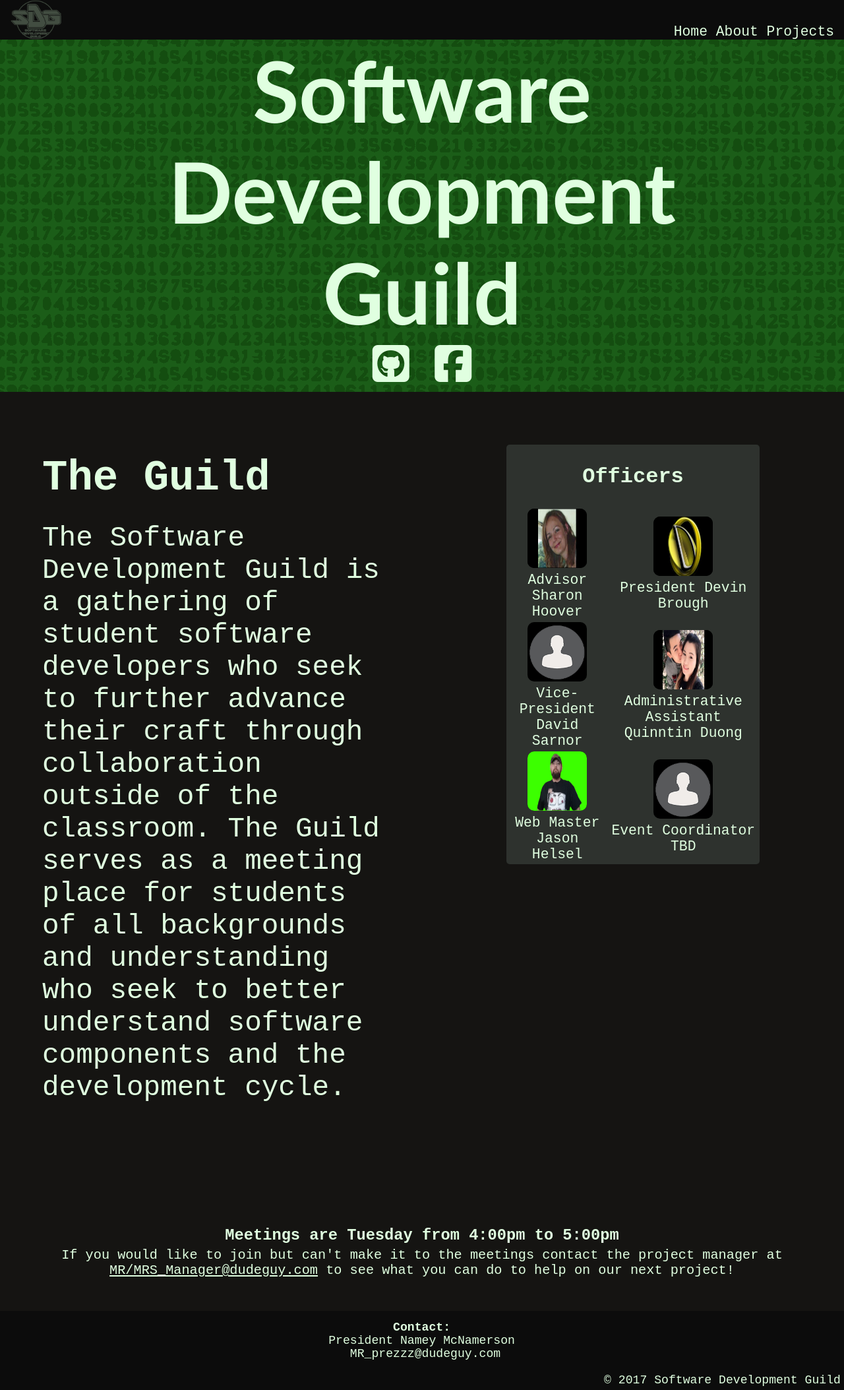
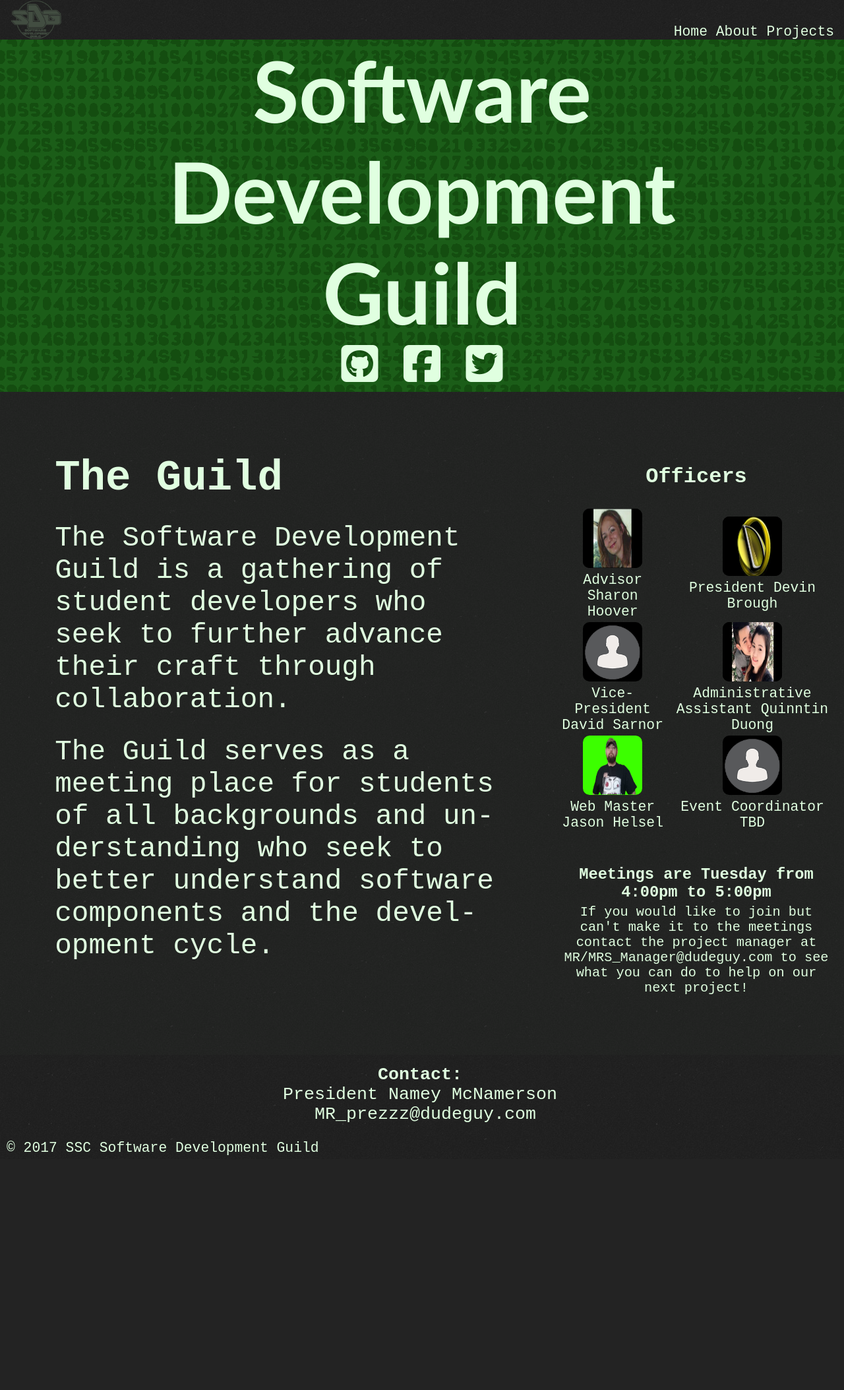
Before and after one commit to Demibro/Stark-State-College-SDG-App, a PHP site: page / in a window 1280 px wide. Shown: the whole page at 66% size. After the commit the page ends 1751 px from the top, so only its background shows below. Run offline with PHP 8.4, Linux system fonts and the light colour scheme; some libraries are stand-ins or nearby versions.

Commit message:
style fixes

```diff
--- a/The Guild/css/SDGstyle3.css
+++ b/The Guild/css/SDGstyle3.css
@@ -9,13 +9,15 @@ body
 	font-family: "Courier New", Courier, monospace;
 	margin: 0;
 	background-color: #222;
-	background-color: #010700FF;
-	background-color: #151412FF;
-	color:#303030;
+	background-color: #101310;
 	color: #E0FFE0;
 	font-size: 16pt;
 	min-width: 360px;
+}
 
+body, nav, footer
+{
+	background-image: url("../img/broken-noise.png");
 }
 /*#wrapper
 {
@@ -105,16 +107,16 @@ header i
 	margin-bottom: 10px;
 
 }
-header .fa-github-square, header .fa-facebook-square
+header a
 {
 	color: #E0FFE0;
 
 }
 
-header .fa-github-square:hover, header .fa-facebook-square:hover
+header a:hover
 {
 	color: #3BA828;
-	transition-duration: .75s;
+	transition-duration: .5s;
 }
 
 
@@ -122,6 +124,7 @@ header .fa-github-square:hover, header .fa-facebook-square:hover
 {
 	display: inline-block;
 	margin-top: 80px;
+	margin-bottom: 80px;
 
 
 }
@@ -134,20 +137,20 @@ header .fa-github-square:hover, header .fa-facebook-square:hover
 }
 
 
-
 .about
 {
-	max-width: 50%;
+	max-width: 65%;
 	float: left;
 	margin:0 auto;
 	font-size:2em;
 	margin-bottom: 40px;
+	text-align: left;
+	hyphens: auto;
+	-webkit-hyphens: auto;
 }
 
 .about h2, .about p
 {
-	/*background-color: white;
-	background-color: #2D392C;*/
 	margin: 0;
 	padding: 0;
 	margin: 0 auto;
@@ -158,24 +161,27 @@ header .fa-github-square:hover, header .fa-facebook-square:hover
 
 .about h2
 {
-	border-radius: 5px 5px;
+	/*border-radius: 5px 5px 0 0;
+	border: solid #2E322E;
+	border-width: 2px 2px 0 2px;*/\
+	text-transform: uppercase;
+
 }
 
 .about p
 {
-	border-radius: 0 0 5px 5px;
+	/*border-radius: 0 0 5px 5px;
+	border: solid #2E322E;
+	border-width: 0px 2px 2px 2px;*/
 }
 
 .meeting-info
 {
 
-	width: 95%;
-	margin: 0 auto;
+	max-width: 35%;
 	text-align: center;
-	clear:left;
-	margin-bottom: 50px;
-	margin-top: 125px;
 	font-size: .95em;
+	float:right;
 
 
 }
@@ -185,6 +191,13 @@ header .fa-github-square:hover, header .fa-facebook-square:hover
 	color: inherit;
 
 }
+
+.meeting-info h3, .meeting-info p
+{
+
+	margin: 0 auto;
+}
+
 .meeting-info h3
 {
 	margin: 0;
@@ -192,28 +205,28 @@ header .fa-github-square:hover, header .fa-facebook-square:hover
 }
 .meeting-info p
 {
-	margin: 0;
+	width: 90%;
+	margin: 0 auto;
 
 
 }
 .officers
 {
-	max-width: 50%;
+	max-width: 35%;
 	float: left;
-
-
+	margin-bottom: 50px;
 
 }
 .officers table
 {
-	max-width: 60%;
+
 	height: auto;
-	width: auto;
+	width: 95%;
 	margin: 0 auto;
 	border-radius: 5px;
 	color: inherit;
-	background-color: #303030;
-	background-color: #2E322E;
+	/*background-color: #2E322E;*/
+	/*border: solid 2px #2E322E;*/
 
 }
 .officers tr, th
@@ -227,7 +240,6 @@ header .fa-github-square:hover, header .fa-facebook-square:hover
 	width: 90px;
 	max-height: 100%;
 	height: 90px;
-
 	border-radius: 10px;
 	background-color: black;
 }
@@ -241,7 +253,7 @@ footer
 	background-color: #0C0C0C;
 	text-align: center;
 	color: inherit;
-	font-size: .85em;
+	font-size: 1.25em;
 
 }
 
@@ -249,14 +261,16 @@ footer #copyright
 	{
 		display: inline-flex;
 		width: 100%;
-
+		font-size: .8em;
 		padding-bottom: 5px;
+		margin-left: 10px;
 	}
 footer #copyright p
 {
-	text-align: right;
-	width: inherit;
-	margin-right: 5px;
+
+		width: inherit;
+		text-align: left;
+
 }
 
 footer #contact
@@ -302,20 +316,26 @@ header img
 	}
 	.about
 	{
-		width: 100%;
 		max-width: 100%;
 		font-size: 3em;
+
 	}
 	.about h2, .about p
 	{
-		width:90%;
-		margin: 0 auto;
+		width:100%;
+
+	}
+
+	.about p
+	{
+		max-width: 90%;
+		margin:0 auto;
 	}
 	.officers
 	{
 		clear:left;
+		width: 100%;
 		max-width: 100%;
-		width: 100%;
 		font-size: 1.5em;
 	}
 
@@ -326,12 +346,20 @@ header img
 	}
 	.meeting-info
 	{
+		clear:left;
+		max-width: 100%;
+		width: 100%;
 		font-size: 1.25em;
+
+	}
+	.meeting-info h3, .meeting-info p
+	{
+		margin: 0 auto;
 	}
 
 	footer
 	{
-		font-size: 1.25em;
+		font-size: 1.7em;
 	}
 }
 
--- a/The Guild/index.html
+++ b/The Guild/index.html
@@ -10,19 +10,19 @@
 <body>
   <div id="wrapper">
   <nav>
-    <div class="nav-img"><img src="img/grnSDG.png" alt="cat"></div>
+    <div class="nav-img"><a href="index.html"><img src="img/grnSDG.png" alt="cat"></a></div>
     <div class="nav-links">
-      <a id="nav-index" href="#">Home</a>
+      <a id="nav-index" href="index.html">Home</a>
       <a id="nav-about" href="#">About</a>
       <a id="nav-projects" href="#">Projects</a>
    </div>
   </nav>
 
   <header>
-    <img src="img/SDGOne.png" alt="Software Development Guild"/>
     <h1>Software</h1><h1>Development</h1><h1>Guild</h1>
     <a href="https://github.com/Demibro/Stark-State-College-SDG-App"><i class="fa fa-github-square" aria-hidden="true"></i></a>
-    <i class="fa fa-facebook-square" aria-hidden="true"></i>
+    <a href="https://www.facebook.com/Stark-State-College-Software-Development-Guild-1519047618176936/"><i class="fa fa-facebook-square" aria-hidden="true"></i></a>
+    <a href="https://twitter.com/software_guild"><i class="fa fa-twitter-square" aria-hidden="true"></i></a>
   </header>
 
   <article class="main">
@@ -30,7 +30,10 @@
     <section class="about">
       <h2>The Guild</h2>
       <p>
-          The Software Development Guild is a gathering of student software developers who seek to further advance their craft through collaboration outside of the classroom. The Guild serves as a meeting place for students of all backgrounds and understanding who seek to better understand software components and the development cycle.
+          The Software Development Guild is a gathering of student developers who seek to further advance their craft through collaboration.
+      </p>
+      <p>
+        The Guild serves as a meeting place for students of all backgrounds and understanding who seek to better understand software components and the development cycle.
       </p>
     </section>
 
@@ -53,7 +56,6 @@
       </table>
     </section>
 
-  </article>
     <section class="meeting-info">
       <h3>Meetings are Tuesday from <time>4:00pm to 5:00pm</time>
       </h3>
@@ -61,6 +63,8 @@
        If you would like to join but can't make it to the meetings contact the project manager at <a href="mailto:MR/MRS_Manager@dudeguy.com">MR/MRS_Manager@dudeguy.com</a> to see what you can do to help on our next project!
       </p>
     </section>
+  </article>
+
 
   <footer>
     <section id="contact">
@@ -69,7 +73,7 @@
       <p><a href="mailto:MR_prezzz@dudeguy.com">MR_prezzz@dudeguy.com</a></p>
     </section>
     <section id="copyright">
-      <p>&copy; 2017 Software Development Guild</p>
+      <p>&copy; 2017 SSC Software Development Guild</p>
     </section>
   </footer>
 
```
Also changed, not shown: The Guild/img/bedge-grunge.png (added), The Guild/img/broken-noise.png (added). Lines whose indentation alone changed are shown as unchanged.
